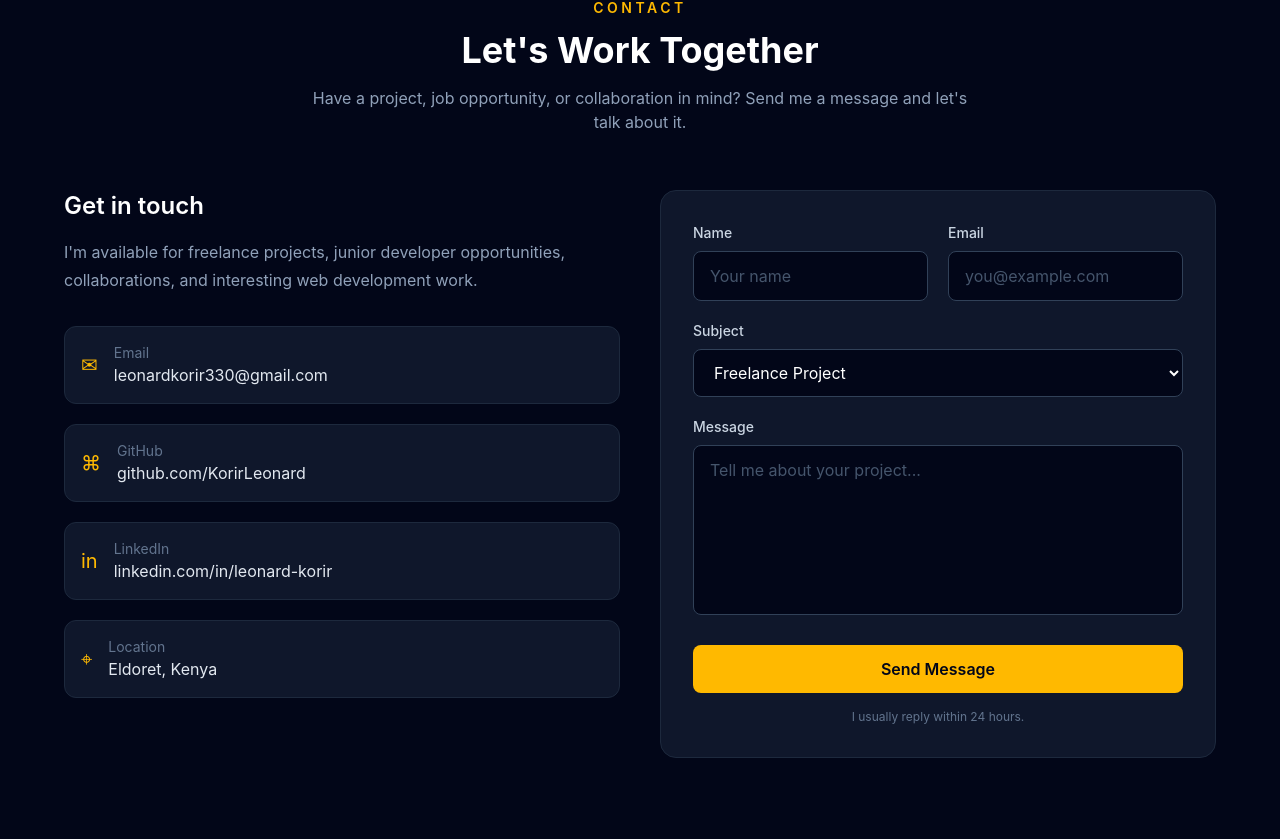
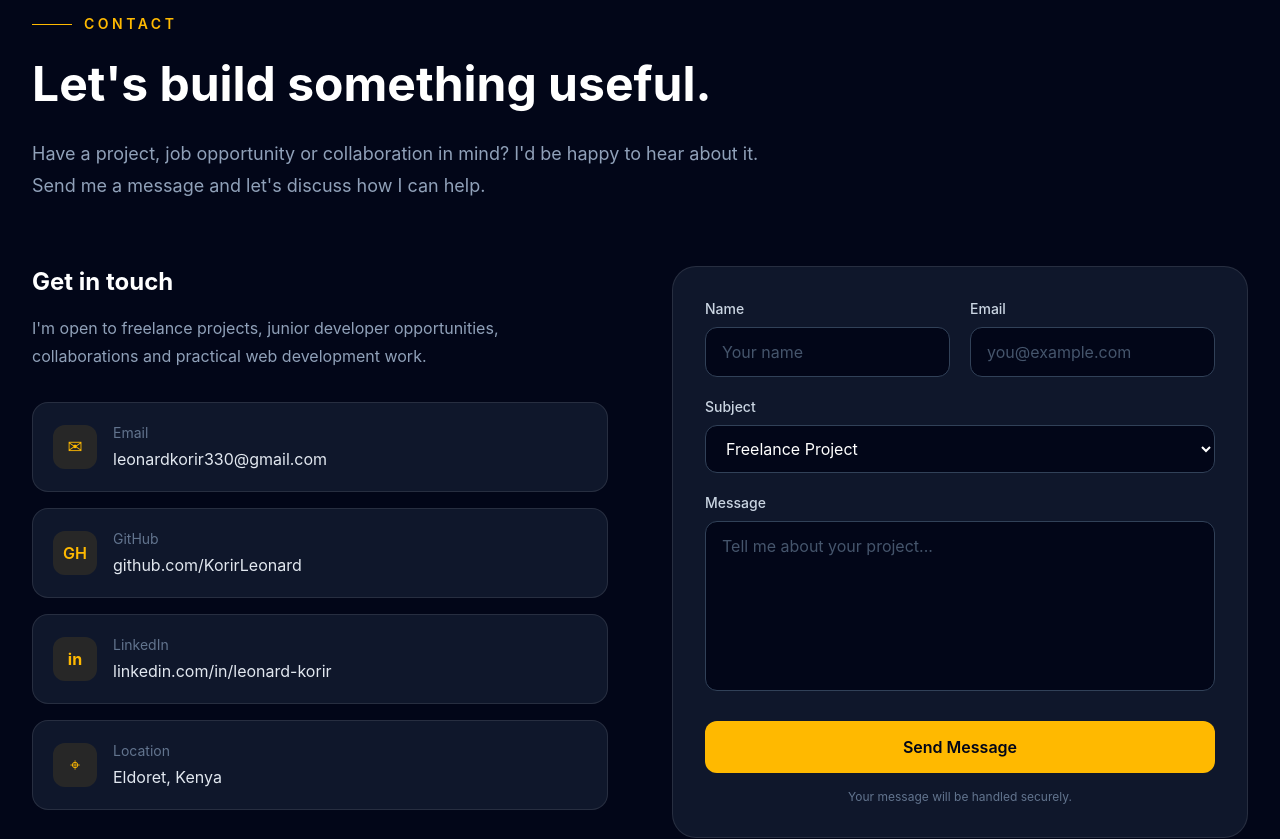
Before and after one commit to KorirLeonard/portfolio, a React (Vite) app: page / in a window 1280 px wide. Shown: the part 5478-6317 px from the top of the page. Built offline with nearby package versions, Linux system fonts and the light colour scheme.

Commit message:
Redesign Contact section

```diff
--- a/src/components/Contact.jsx
+++ b/src/components/Contact.jsx
@@ -1,84 +1,110 @@
 export default function Contact() {
   return (
-    <section id="contact" className="bg-slate-950 px-6 py-24">
-      <div className="mx-auto max-w-6xl">
+    <section id="contact" className="bg-slate-950 px-6 py-28 lg:px-8">
+      <div className="mx-auto max-w-7xl">
         {/* Heading */}
-        <div className="mb-14 text-center">
-          <p className="mb-3 text-sm font-semibold uppercase tracking-[0.25em] text-amber-400">
+        <div className="max-w-3xl">
+          <div className="flex items-center gap-3">
+            <span className="h-px w-10 bg-amber-400" />
+
+            <p className="text-sm font-semibold uppercase tracking-[0.25em] text-amber-400">
               Contact
-          </p>
-
-          <h2 className="text-3xl font-bold text-white sm:text-4xl">
-            Let's Work Together
-          </h2>
-
-          <p className="mx-auto mt-4 max-w-2xl text-slate-400">
-            Have a project, job opportunity, or collaboration in mind? Send me a
-            message and let's talk about it.
             </p>
           </div>
 
-        <div className="grid gap-10 lg:grid-cols-2">
+          <h2 className="mt-5 text-4xl font-bold leading-tight text-white sm:text-5xl">
+            Let's build something useful.
+          </h2>
+
+          <p className="mt-6 text-lg leading-8 text-slate-400">
+            Have a project, job opportunity or collaboration in mind? I'd be
+            happy to hear about it. Send me a message and let's discuss how I
+            can help.
+          </p>
+        </div>
+
+        <div className="mt-16 grid gap-12 lg:grid-cols-2 lg:gap-16">
           {/* Contact information */}
           <div>
-            <h3 className="text-2xl font-semibold text-white">Get in touch</h3>
+            <h3 className="text-2xl font-bold text-white">Get in touch</h3>
 
-            <p className="mt-4 leading-7 text-slate-400">
-              I'm available for freelance projects, junior developer
-              opportunities, collaborations, and interesting web development
-              work.
+            <p className="mt-4 max-w-xl leading-7 text-slate-400">
+              I'm open to freelance projects, junior developer opportunities,
+              collaborations and practical web development work.
             </p>
 
-            <div className="mt-8 space-y-5">
+            <div className="mt-8 space-y-4">
+              {/* Email */}
               <a
                 href="mailto:leonardkorir330@gmail.com"
-                className="flex items-center gap-4 rounded-xl border border-slate-800 bg-slate-900 p-4 transition hover:border-amber-400/50">
-                <span className="text-xl text-amber-400">✉</span>
+                className="group flex items-center gap-4 rounded-2xl border border-white/10 bg-slate-900 p-5 transition duration-300 hover:border-amber-400/40">
+                <span className="flex h-11 w-11 items-center justify-center rounded-xl bg-amber-400/10 text-lg text-amber-400">
+                  ✉
+                </span>
+
                 <div>
                   <p className="text-sm text-slate-500">Email</p>
-                  <p className="text-slate-200">leonardkorir330@gmail.com</p>
+                  <p className="mt-1 text-slate-200 transition group-hover:text-white">
+                    leonardkorir330@gmail.com
+                  </p>
                 </div>
               </a>
 
+              {/* GitHub */}
               <a
                 href="https://github.com/KorirLeonard"
                 target="_blank"
-                rel="noreferrer"
-                className="flex items-center gap-4 rounded-xl border border-slate-800 bg-slate-900 p-4 transition hover:border-amber-400/50">
-                <span className="text-xl text-amber-400">⌘</span>
+                rel="noopener noreferrer"
+                className="group flex items-center gap-4 rounded-2xl border border-white/10 bg-slate-900 p-5 transition duration-300 hover:border-amber-400/40">
+                <span className="flex h-11 w-11 items-center justify-center rounded-xl bg-amber-400/10 font-semibold text-amber-400">
+                  GH
+                </span>
+
                 <div>
                   <p className="text-sm text-slate-500">GitHub</p>
-                  <p className="text-slate-200">github.com/KorirLeonard</p>
+                  <p className="mt-1 text-slate-200 transition group-hover:text-white">
+                    github.com/KorirLeonard
+                  </p>
                 </div>
               </a>
 
+              {/* LinkedIn */}
               <a
                 href="https://www.linkedin.com/in/leonard-korir"
                 target="_blank"
-                rel="noreferrer"
-                className="flex items-center gap-4 rounded-xl border border-slate-800 bg-slate-900 p-4 transition hover:border-amber-400/50">
-                <span className="text-xl text-amber-400">in</span>
+                rel="noopener noreferrer"
+                className="group flex items-center gap-4 rounded-2xl border border-white/10 bg-slate-900 p-5 transition duration-300 hover:border-amber-400/40">
+                <span className="flex h-11 w-11 items-center justify-center rounded-xl bg-amber-400/10 font-bold text-amber-400">
+                  in
+                </span>
+
                 <div>
                   <p className="text-sm text-slate-500">LinkedIn</p>
-                  <p className="text-slate-200">
+                  <p className="mt-1 text-slate-200 transition group-hover:text-white">
                     linkedin.com/in/leonard-korir
                   </p>
                 </div>
               </a>
 
-              <div className="flex items-center gap-4 rounded-xl border border-slate-800 bg-slate-900 p-4">
-                <span className="text-xl text-amber-400">⌖</span>
+              {/* Location */}
+              <div className="flex items-center gap-4 rounded-2xl border border-white/10 bg-slate-900 p-5">
+                <span className="flex h-11 w-11 items-center justify-center rounded-xl bg-amber-400/10 text-lg text-amber-400">
+                  ⌖
+                </span>
+
                 <div>
                   <p className="text-sm text-slate-500">Location</p>
-                  <p className="text-slate-200">Eldoret, Kenya</p>
+                  <p className="mt-1 text-slate-200">Eldoret, Kenya</p>
                 </div>
               </div>
             </div>
           </div>
 
           {/* Contact form */}
-          <form className="rounded-2xl border border-slate-800 bg-slate-900 p-6 sm:p-8">
+          <div>
+            <form className="rounded-3xl border border-white/10 bg-slate-900 p-6 sm:p-8">
               <div className="grid gap-5 sm:grid-cols-2">
+                {/* Name */}
                 <div>
                   <label
                     htmlFor="name"
@@ -88,12 +114,15 @@ export default function Contact() {
 
                   <input
                     id="name"
+                    name="name"
                     type="text"
                     placeholder="Your name"
-                  className="w-full rounded-lg border border-slate-700 bg-slate-950 px-4 py-3 text-white outline-none transition placeholder:text-slate-600 focus:border-amber-400"
+                    required
+                    className="w-full rounded-xl border border-slate-700 bg-slate-950 px-4 py-3 text-white outline-none transition placeholder:text-slate-600 focus:border-amber-400"
                   />
                 </div>
 
+                {/* Email */}
                 <div>
                   <label
                     htmlFor="email"
@@ -103,13 +132,16 @@ export default function Contact() {
 
                   <input
                     id="email"
+                    name="email"
                     type="email"
                     placeholder="you@example.com"
-                  className="w-full rounded-lg border border-slate-700 bg-slate-950 px-4 py-3 text-white outline-none transition placeholder:text-slate-600 focus:border-amber-400"
+                    required
+                    className="w-full rounded-xl border border-slate-700 bg-slate-950 px-4 py-3 text-white outline-none transition placeholder:text-slate-600 focus:border-amber-400"
                   />
                 </div>
               </div>
 
+              {/* Subject */}
               <div className="mt-5">
                 <label
                   htmlFor="subject"
@@ -119,7 +151,8 @@ export default function Contact() {
 
                 <select
                   id="subject"
-                className="w-full rounded-lg border border-slate-700 bg-slate-950 px-4 py-3 text-white outline-none focus:border-amber-400">
+                  name="subject"
+                  className="w-full rounded-xl border border-slate-700 bg-slate-950 px-4 py-3 text-white outline-none transition focus:border-amber-400">
                   <option>Freelance Project</option>
                   <option>Job Opportunity</option>
                   <option>Collaboration</option>
@@ -128,6 +161,7 @@ export default function Contact() {
                 </select>
               </div>
 
+              {/* Message */}
               <div className="mt-5">
                 <label
                   htmlFor="message"
@@ -137,22 +171,25 @@ export default function Contact() {
 
                 <textarea
                   id="message"
+                  name="message"
                   rows="6"
                   placeholder="Tell me about your project..."
-                className="w-full resize-none rounded-lg border border-slate-700 bg-slate-950 px-4 py-3 text-white outline-none transition placeholder:text-slate-600 focus:border-amber-400"
+                  required
+                  className="w-full resize-none rounded-xl border border-slate-700 bg-slate-950 px-4 py-3 text-white outline-none transition placeholder:text-slate-600 focus:border-amber-400"
                 />
               </div>
 
               <button
                 type="submit"
-              className="mt-6 w-full rounded-lg bg-amber-400 px-6 py-3 font-semibold text-slate-950 transition hover:bg-amber-300">
+                className="mt-6 w-full rounded-xl bg-amber-400 px-6 py-3.5 font-semibold text-slate-950 transition hover:bg-amber-300">
                 Send Message
               </button>
 
               <p className="mt-4 text-center text-xs text-slate-500">
-              I usually reply within 24 hours.
+                Your message will be handled securely.
               </p>
             </form>
+          </div>
         </div>
       </div>
     </section>
```
Lines whose indentation alone changed are shown as unchanged.
